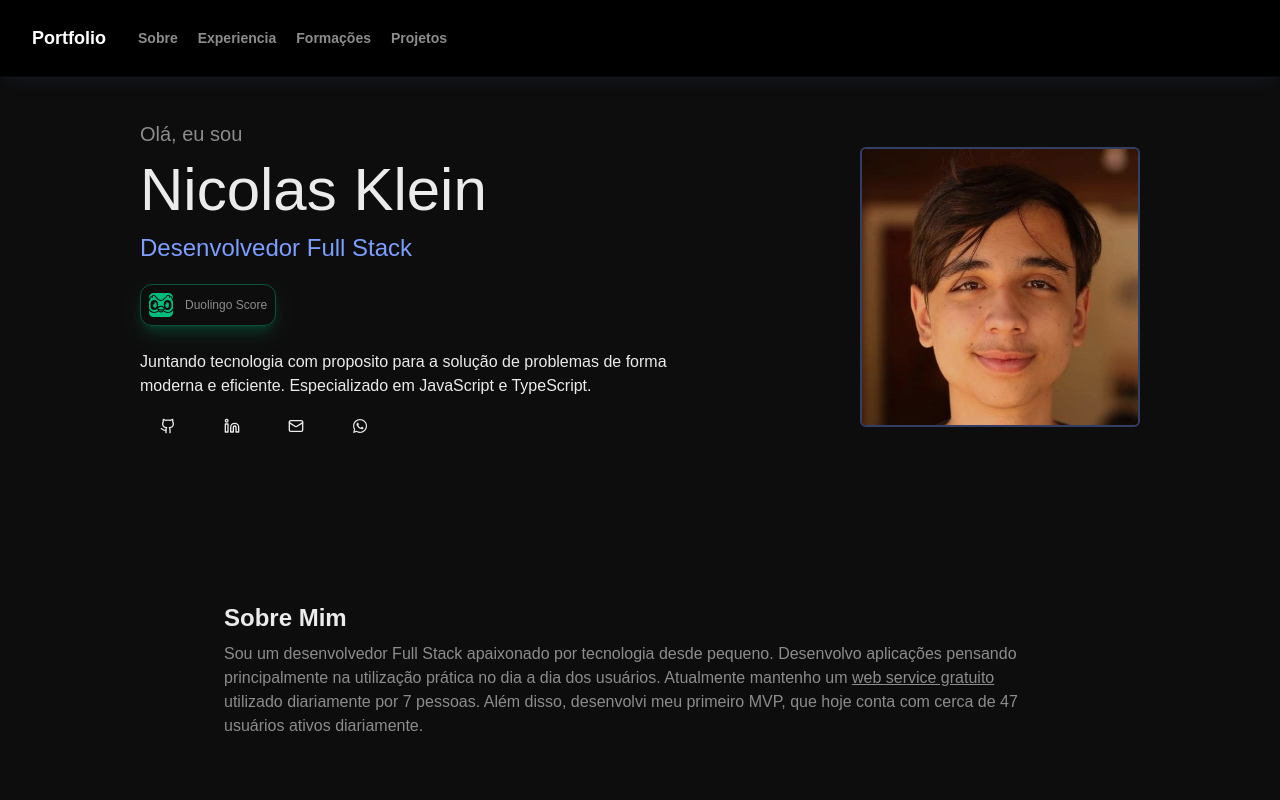
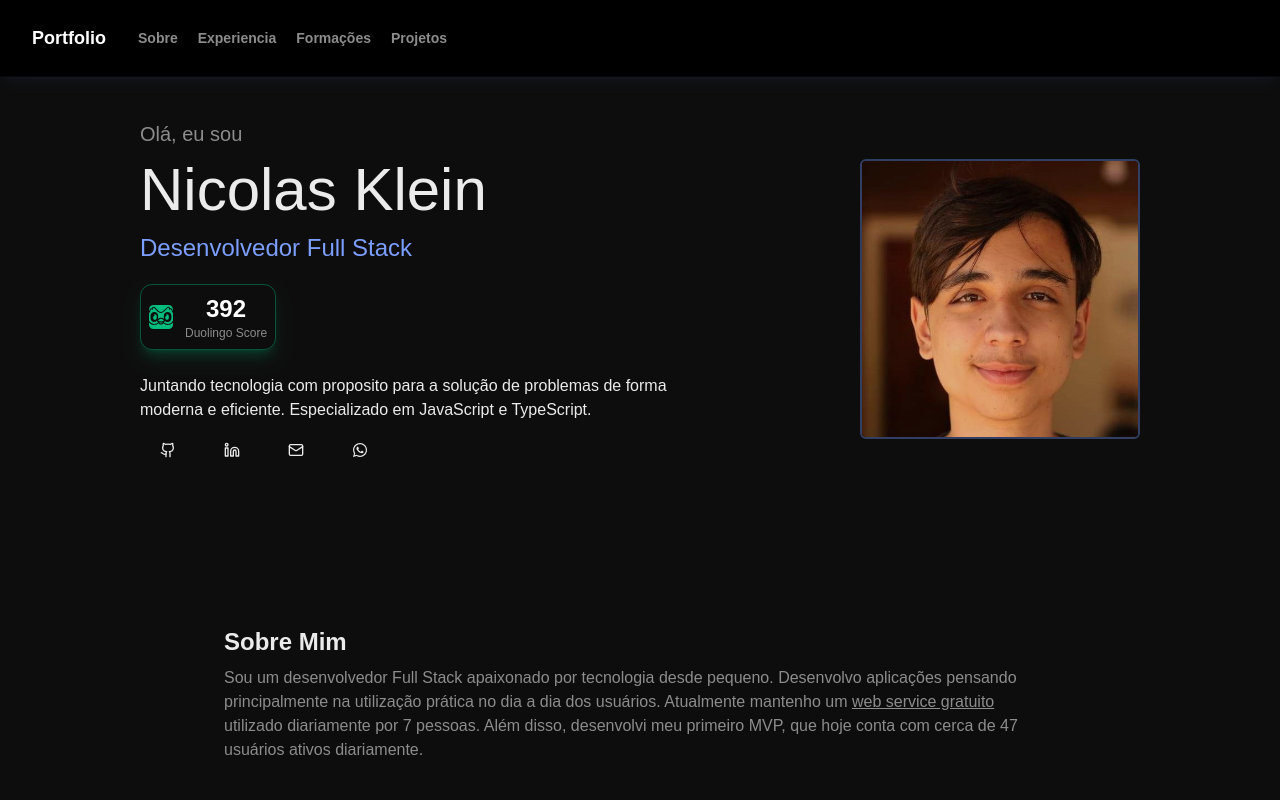
Before and after one commit to nicolaskleinaraujo/portfolio-typescript, a React (Vite) app in the folder frontend/: page / in a window 1280 px wide. Shown: the top 800 px of the page. Built offline with nearby package versions, Linux system fonts and the light colour scheme; no server answers.

Commit message:
adds cashed streak to prevent slow loading

```diff
--- a/frontend/src/components/Duolingo.tsx
+++ b/frontend/src/components/Duolingo.tsx
@@ -3,10 +3,12 @@ import { SiDuolingo } from "react-icons/si"
 import { useEffect, useState } from "react"
 
 const Duolingo = () => {
+    const [cashedStreak, setCashedStreak] = useState<number>()
     const [streak, setStreak] = useState<number>()
 
     const fetchDuolingo = async() => {
         try {
+            await new Promise(resolve => setTimeout(resolve, 3000))
             const res = await axios.get(import.meta.env.VITE_DUOLINGO_URL as string)
 
             setStreak(res.data.users[0].streak)
@@ -16,6 +18,7 @@ const Duolingo = () => {
     }
 
     useEffect(() => {
+        setCashedStreak(Math.floor((new Date().getTime() - new Date("2024-10-28").getTime()) / (1000 * 60 * 60 * 24)))
         fetchDuolingo()
     }, [])
 
@@ -24,7 +27,7 @@ const Duolingo = () => {
             <SiDuolingo className="h-6 w-6 text-emerald-500" />
             <div className="text-center">
                 {/* TODO create skeleton loading */}
-                <p className="text-2xl font-bold text-white">{streak}</p>
+                <p className="text-2xl font-bold text-white">{!streak ? cashedStreak : streak}</p>
                 <p className="text-xs text-muted-foreground text-[#8C8C8C]">Duolingo Score</p>
             </div>
         </div>
```
